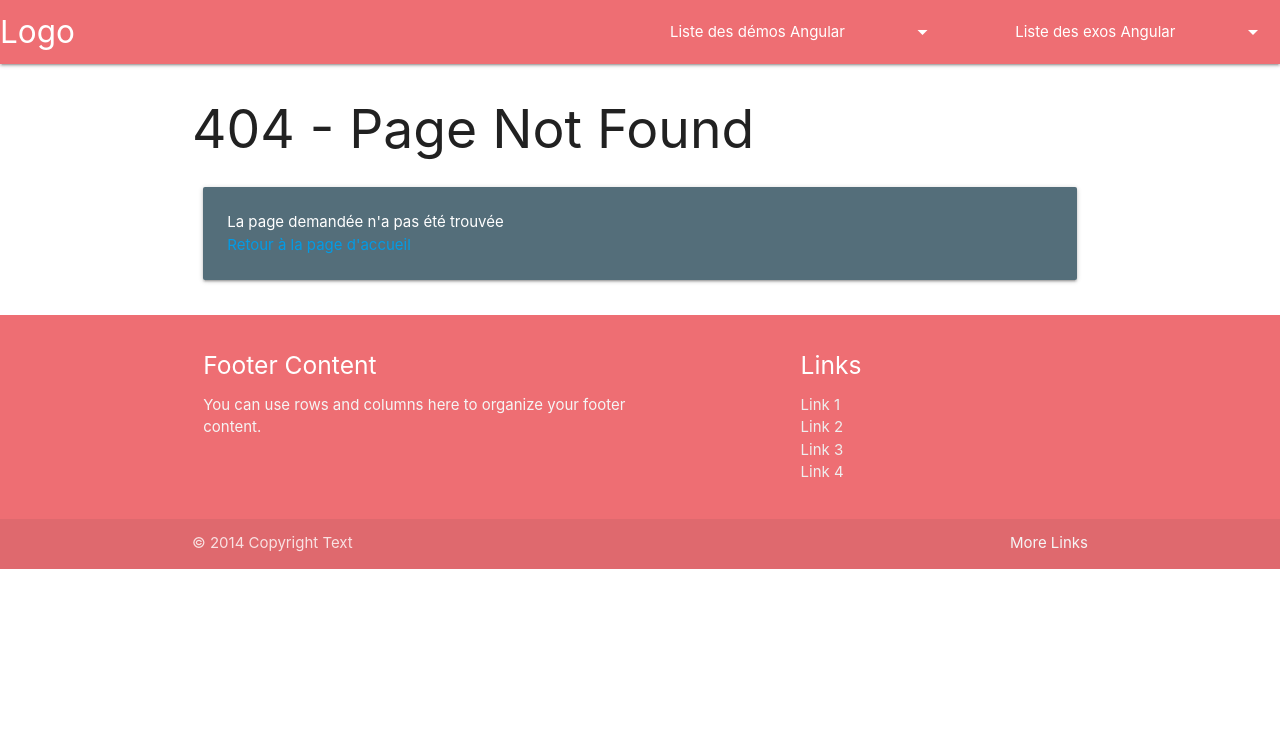
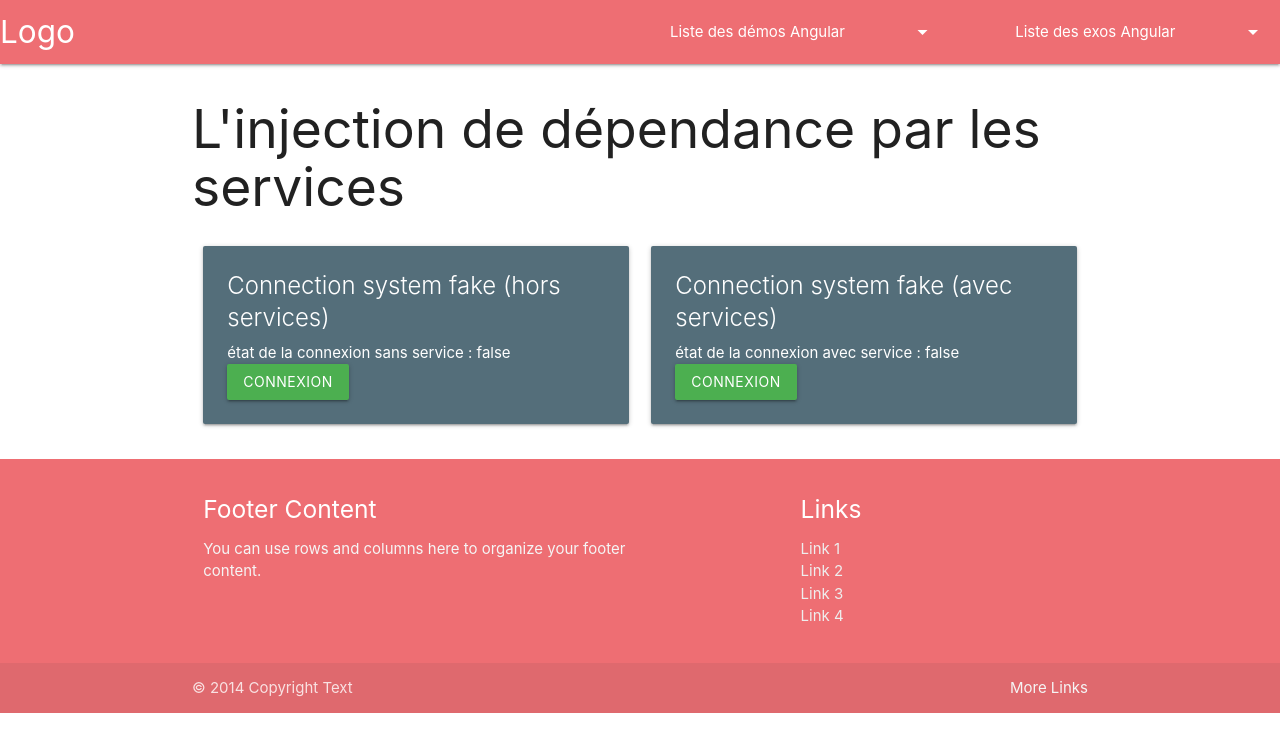
Before and after one commit to evengyl/Technofutur_dotnet_cyber_2_angular, an Angular app: page /services6 in a window 1280 px wide. Shown: the top 752 px of the page. Built offline with nearby package versions, Linux system fonts and the light colour scheme.

Commit message:
add injection deps

```diff
--- a/src/app/app-routing.module.ts
+++ b/src/app/app-routing.module.ts
@@ -10,6 +10,7 @@ import { DirectivesStruct3Component } from './components/demos/directives-struct
 import { Exos1Component } from './components/exos/exos1/exos1.component';
 import { Directives4Component } from './components/demos/directives4/directives4.component';
 import { TopPlayersComponent } from './components/demos/inputOutput5/top-players/top-players.component';
+import { Services6Component } from './components/demos/services6/services6.component';
 
 const routes: Routes = [
   { path : "", component : HomeComponent},
@@ -21,6 +22,7 @@ const routes: Routes = [
   { path : "exos1", component : Exos1Component},
   { path : "directives4", component : Directives4Component},
   { path : "topPlayers5", component : TopPlayersComponent},
+  { path : "services6", component : Services6Component},
 
 
 
--- a/src/app/app.module.ts
+++ b/src/app/app.module.ts
@@ -24,7 +24,8 @@ import { Exos1Component } from './components/exos/exos1/exos1.component';
 import { Directives4Component } from './components/demos/directives4/directives4.component';
 import { ZoomitDirective, ZoomitEventDirective, ZoomitEventParamsDirective } from './components/demos/directives4/custom/zoomit.directive';
 import { TopPlayersComponent } from './components/demos/inputOutput5/top-players/top-players.component';
-import { PlayerComponent } from './components/demos/inputOutput5/player/player.component'
+import { PlayerComponent } from './components/demos/inputOutput5/player/player.component';
+import { Services6Component } from './components/demos/services6/services6.component'
 
 registerLocaleData(localFr)
 
@@ -50,7 +51,8 @@ registerLocaleData(localFr)
     ZoomitEventDirective,
     ZoomitEventParamsDirective,
     TopPlayersComponent,
-    PlayerComponent
+    PlayerComponent,
+    Services6Component
   ],
   imports: [
     BrowserModule,
--- /dev/null
+++ b/src/app/components/demos/services6/fake-auth.service.ts
@@ -0,0 +1,51 @@
+import { Injectable } from '@angular/core';
+
+@Injectable({
+  providedIn: 'root'
+})
+export class FakeAuthService {
+
+
+
+  listTopPlayers : any[] = [
+    { id: 1, name : "Pierre Cailloux", ranked : 1, win : 15669, loose : 145, avatar : "toto.jpg", money : 1200 },
+    { id: 2, name : "Paul Pogba", ranked : 2, win : 15650, loose : 245, avatar : "toto.jpg", money : 10 },
+    { id: 3, name : "Liridon le maçon", ranked : 3, win : 15640, loose : 4, avatar : "toto.jpg", money : 110 },
+    { id: 4, name : "Dylan le mexicanos", ranked : 4, win : 15620, loose : 1256, avatar : "toto.jpg", money : 120 },
+    { id: 5, name : "Jonathan qui attend", ranked : 5, win : 15610, loose : 3, avatar : "toto.jpg", money : 1420 },
+    { id: 6, name : "JC Midle class", ranked : 6, win : 15610, loose : 3, avatar : "toto.jpg", money : 1420 },
+    { id: 7, name : "Marvin vide ses morvinne", ranked : 7, win : 15610, loose : 3, avatar : "toto.jpg", money : 1420 },
+    { id: 8, name : "Cyril Lignac", ranked : 8, win : 15610, loose : 3, avatar : "toto.jpg", money : 1420 },
+    { id: 9, name : "Brandon & Kvein", ranked : 9, win : 15610, loose : 3, avatar : "toto.jpg", money : 1420 },
+  ]
+
+
+  public isConnect : boolean = false
+
+  constructor() {
+
+    let tmpListTopPlayers = localStorage.getItem("listTopPlayers")
+    if(tmpListTopPlayers){
+      this.listTopPlayers = JSON.parse(tmpListTopPlayers)
+    }
+
+
+    let tmpConnectState = localStorage.getItem('isConnect')
+    if(tmpConnectState)
+      this.isConnect = Boolean(tmpConnectState)
+
+  }
+
+
+  login(){
+    this.isConnect = true
+    localStorage.setItem('isConnect', JSON.stringify(this.isConnect))
+
+    localStorage.setItem("listTopPlayers", JSON.stringify(this.listTopPlayers))
+  }
+
+  logout(){
+    localStorage.removeItem('isConnect')
+    return this.isConnect = false
+  }
+}
--- /dev/null
+++ b/src/app/components/demos/services6/services6.component.html
@@ -0,0 +1,24 @@
+<h2>L'injection de dépendance par les services</h2>
+
+<div class="row">
+    <div class="col s6">
+        <div class="card blue-grey darken-1">
+            <div class="card-content white-text">
+                <span class="card-title">Connection system fake (hors services)</span>
+                <p>état de la connexion sans service : {{ isConnectWS}}</p>
+                <button *ngIf="!isConnectWS" class="btn green" (click)="loginWS()">Connexion</button>
+                <button *ngIf="isConnectWS" class="btn red" (click)="logoutWS()">Déconnexion</button>
+            </div>
+        </div>
+    </div>
+    <div class="col s6">
+        <div class="card blue-grey darken-1">
+            <div class="card-content white-text">
+                <span class="card-title">Connection system fake (avec services)</span>
+                <p>état de la connexion avec service : {{ isConnect}}</p>
+                <button *ngIf="!isConnect" class="btn green" (click)="login()">Connexion</button>
+                <button *ngIf="isConnect" class="btn red" (click)="logout()">Déconnexion</button>
+            </div>
+        </div>
+    </div>
+</div>
--- /dev/null
+++ b/src/app/components/demos/services6/services6.component.ts
@@ -0,0 +1,41 @@
+import { Component } from '@angular/core';
+import { FakeAuthService } from './fake-auth.service';
+
+@Component({
+  selector: 'app-services6',
+  templateUrl: './services6.component.html',
+  styleUrls: ['./services6.component.css']
+})
+export class Services6Component {
+
+  public isConnectWS : boolean = false
+  public isConnect : boolean = false
+
+
+  constructor(private authServe : FakeAuthService)
+  {
+    this.isConnect = this.authServe.isConnect
+
+    console.log("Sans service : ", this.isConnectWS);
+    console.log("Avec service : ", this.isConnect);
+  }
+
+  loginWS(){
+    this.isConnectWS = true
+  }
+
+  logoutWS(){
+    this.isConnectWS = false
+  }
+
+
+  login(){
+    this.authServe.login()
+    this.isConnect = this.authServe.isConnect
+  }
+
+  logout(){
+    this.isConnect = this.authServe.logout()
+  }
+
+}
--- a/src/app/shared/compos/navbar/navbar.component.html
+++ b/src/app/shared/compos/navbar/navbar.component.html
@@ -12,6 +12,8 @@
     <li><a routerLink="directives4">4 : Les Autres Directives</a></li>
     <li class="divider"></li>
     <li><a routerLink="topPlayers5">5 : Les Communications Input & Output</a></li>
+    <li class="divider"></li>
+    <li><a routerLink="services6">6 : L'injection de dépandances par les services</a></li>
 
 </ul>
 
```
Also changed, not shown: src/app/components/demos/services6/services6.component.css (added).
